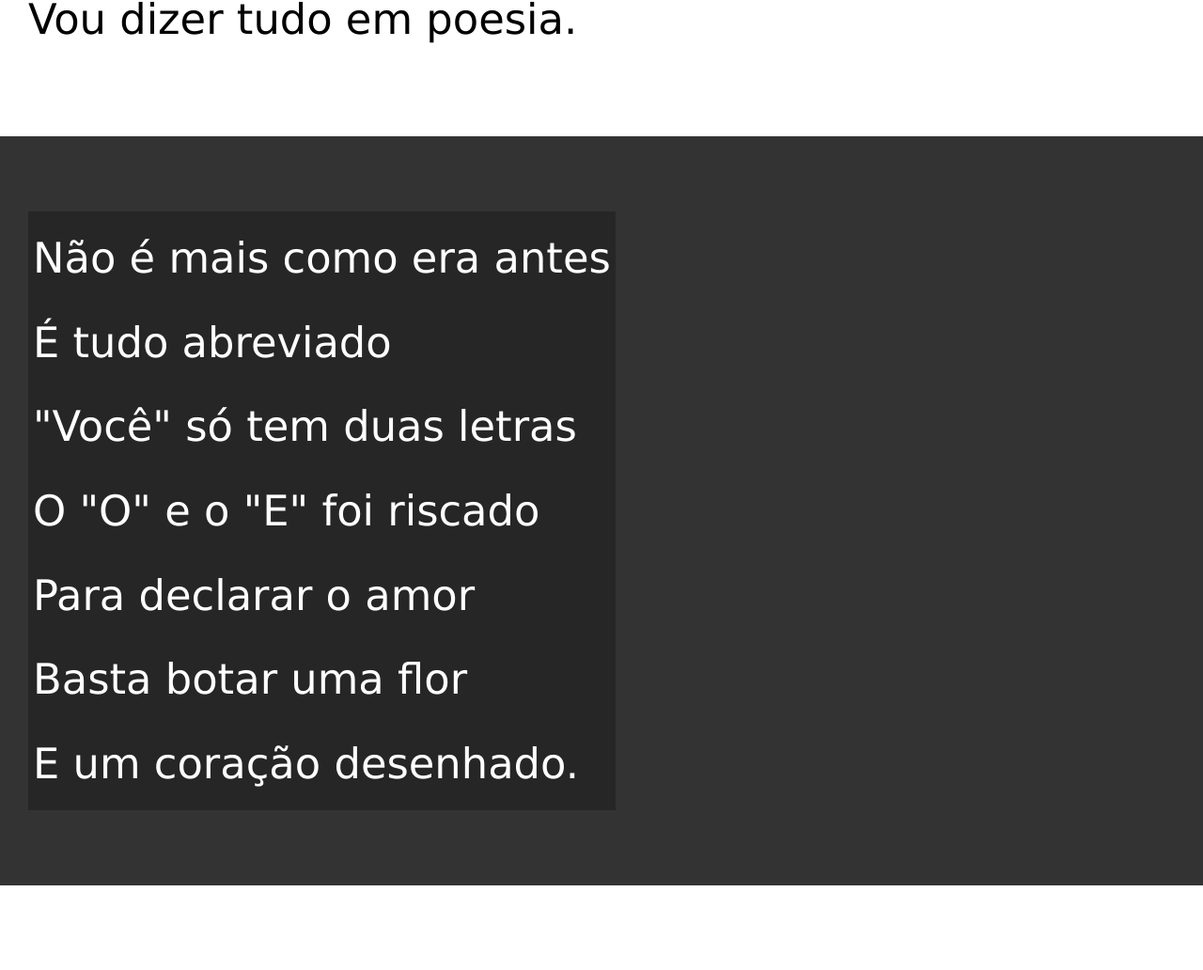
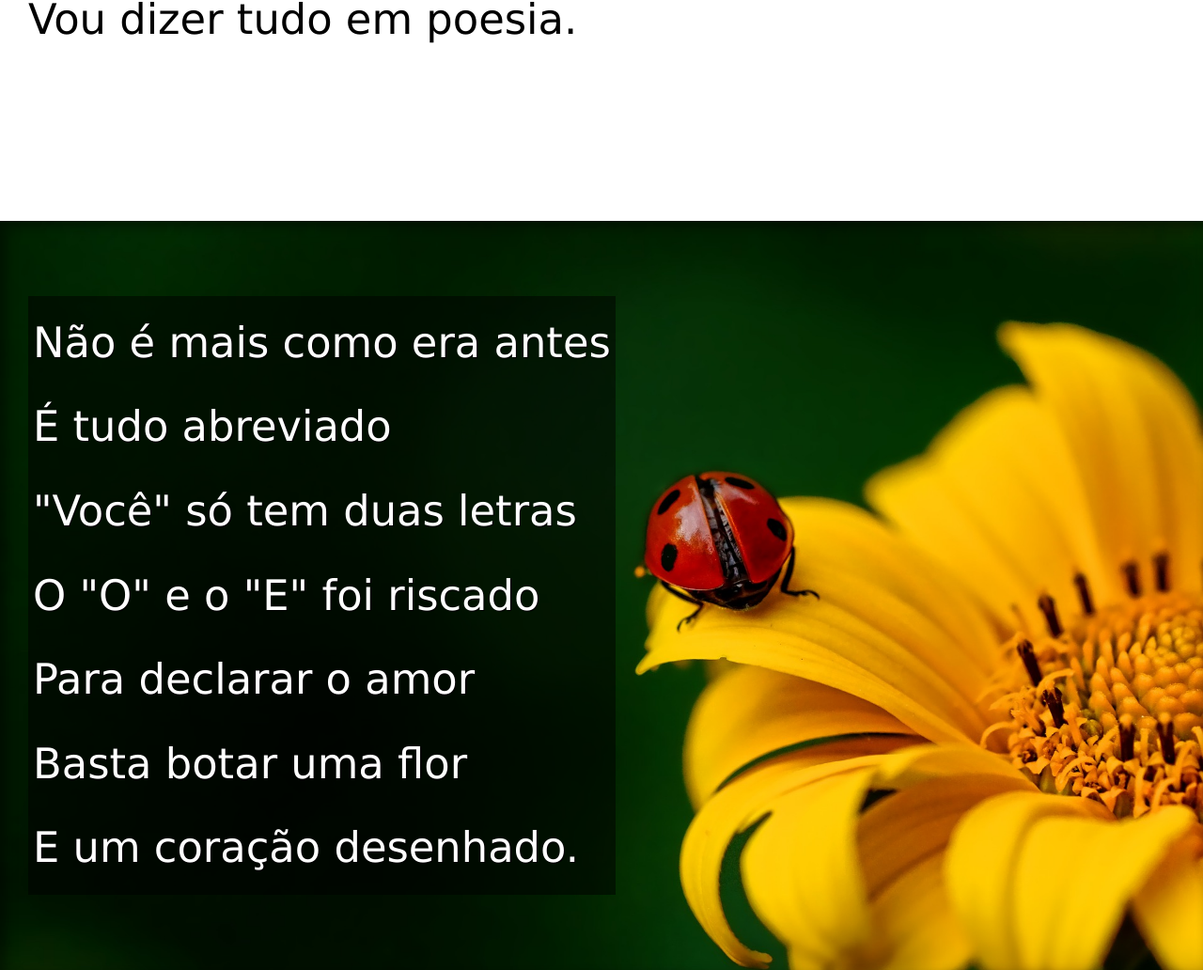
Before and after one commit to Vitrola62/html-css, a plain HTML site: page desafios/Desafio 12/index.html in a window 1280 px wide. Shown: the part 850-1882 px from the top of the page at 94% size. Drawn offline with Linux system fonts and the light colour scheme.

Commit message:
efeito parallax

```diff
--- a/desafios/Desafio 12/estilo/style.css
+++ b/desafios/Desafio 12/estilo/style.css
@@ -57,6 +57,10 @@ section {
     font-size: 3.5vw;
 }
 
+section > p {
+    padding-bottom: 2em;
+}
+
 section.normal {
     background-color: white;
     color: black;
@@ -65,12 +69,25 @@ section.normal {
 section.imagem {
    background-color: rgb(51, 51, 51);
    color: white;
+   box-shadow: inset 6px 6px 13px 0px rgba(0, 0, 0, 0.458);
+   background-size: cover;
+   background-attachment: fixed;
 }
 
 section.imagem > p {
     display: inline-block;
     padding: 5px;
-    background-color: rgb(0, 0, 0, 0.253);
+    background-color: rgb(0, 0, 0, 0.514);
+    text-shadow: 1px 1px 0px black;
+}
+
+section#img01 {
+    background-image: url(../imagens/background001.jpg);
+    background-position: right center;
+}
+
+section#img02 {
+    background-image: url(../imagens/background002.jpg);
 }
 
 footer {
--- a/desafios/Desafio 12/index.html
+++ b/desafios/Desafio 12/index.html
@@ -28,7 +28,7 @@
         </p>
     </section>
 
-    <section class="imagem">
+    <section class="imagem" id="img01">
         <p>
             Não é mais como era antes <br>
             É tudo abreviado <br>
@@ -62,7 +62,7 @@
     </section>
 
 
-    <section class="imagem">
+    <section class="imagem" id="img02">
             <p>
                 Tenho saudade das cartas <br>
                 Escritas com a própria mão <br>
```
